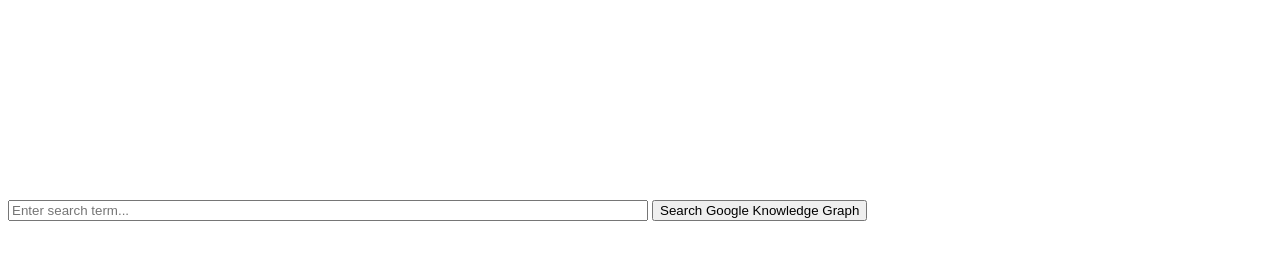
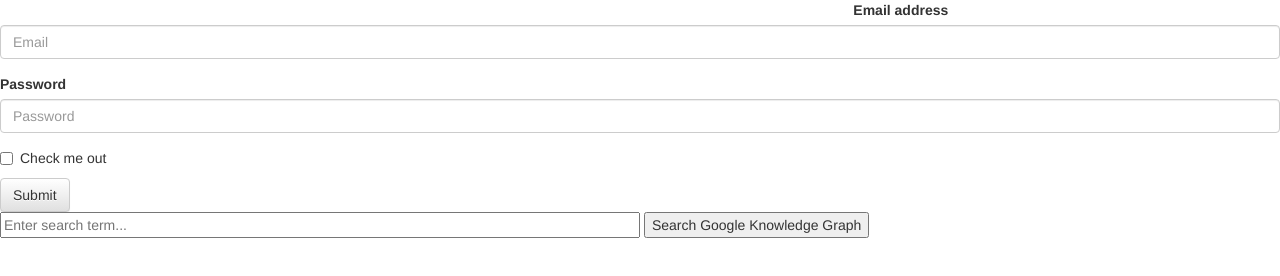
Before and after one commit to toadSTL/CS5551_2-2_LabAssignment, a plain HTML site: page Lab1/home.html in a window 1280 px wide. Drawn offline with nearby package versions, Linux system fonts and the light colour scheme.

```diff
--- a/Lab1/home.html
+++ b/Lab1/home.html
@@ -3,13 +3,22 @@
 <head>
     <meta charset="UTF-8">
     <title>Lab 1 Oauth Mashup</title>
+    <meta charset="UTF-8">
+    <meta name="viewport" content="width=device-width, initial-scale=1">
     <!--<link rel="stylesheet" href="https://maxcdn.bootstrapcdn.com/bootstrap3.3.7/css/bootstrap.min.css">-->
+    <!-- Latest compiled and minified CSS -->
+    <link rel="stylesheet" href="https://maxcdn.bootstrapcdn.com/bootstrap/3.3.7/css/bootstrap.min.css" integrity="sha384-BVYiiSIFeK1dGmJRAkycuHAHRg32OmUcww7on3RYdg4Va+PmSTsz/K68vbdEjh4u" crossorigin="anonymous">
+    <!-- Optional theme -->
+    <link rel="stylesheet" href="https://maxcdn.bootstrapcdn.com/bootstrap/3.3.7/css/bootstrap-theme.min.css" integrity="sha384-rHyoN1iRsVXV4nD0JutlnGaslCJuC7uwjduW9SVrLvRYooPp2bWYgmgJQIXwl/Sp" crossorigin="anonymous">
+    <!-- Latest compiled and minified JavaScript -->
+    <script src="https://maxcdn.bootstrapcdn.com/bootstrap/3.3.7/js/bootstrap.min.js" integrity="sha384-Tc5IQib027qvyjSMfHjOMaLkfuWVxZxUPnCJA7l2mCWNIpG9mGCD8wGNIcPD7Txa" crossorigin="anonymous"></script>
+   <link href="css/global.css" type="text/css" rel="stylesheet">
     <meta name="google-signin-client_id" content="790101742280-qcvrrjjisd4i1p4e870luieilj49b7nm.apps.googleusercontent.com">
     <script src="https://apis.google.com/js/platform.js" async defer></script>
     <script src="https://ajax.googleapis.com/ajax/libs/jquery/3.2.1/jquery.min.js"></script>
     <script type="application/javascript" src="http://code.angularjs.org/1.4.4/angular.min.js"></script>
     <script src="js/script.js"></script>
-    <style>
+    <!--<style>
         .g-signin2{
             margin-left: 500px;
             margin-top: 200px;
@@ -17,17 +26,41 @@
         .data{
             display:none;
         }
-    </style>
+    </style> -->
 </head>
 <body >
+
+<div class="container-fluid">
+    <div class="row">
+        <div class="col-md-4 col-sm-4 col-xs-12"></div>
+        <div class="col-md4 col-sm-4 col-xs-12"></div>
+
+
+        <form>
+            <div class="form-group">
+                <label for="exampleInputEmail1">Email address</label>
+                <input type="email" class="form-control" id="exampleInputEmail1" placeholder="Email">
+            </div>
+            <div class="form-group">
+                <label for="exampleInputPassword1">Password</label>
+                <input type="password" class="form-control" id="exampleInputPassword1" placeholder="Password">
+            </div>
+            <div class="checkbox">
+                <label>
+                    <input type="checkbox"> Check me out
+                </label>
+            </div>
+            <button type="submit" class="btn btn-default">Submit</button>
+
             <div class="g-signin2" data-onsuccess="onSignIn"></div>
-    <div class="data">
+         <!--   <div class="data">
                 <p>Profile Details</p>
                 <img id="pic" class="img-circle" width="100" height="100">
                 <p>Email Address</p>
                 <p id="email" class="alert alert-danger"></p>
                 <button onclick="signOut()" class="btn btn-danger">Sign Out</button>
             </div>
+         -->
             <div ng-app="myApp" ng-controller="myController">
                 <input type="text"  ng-model="searchTerm" style="width: 50%;"  placeholder="Enter search term...">
                 <input type="button" ng-click="gKnowledgeSearch()" value="Search Google Knowledge Graph">
@@ -40,6 +73,15 @@
             <div ng-app="imgApp" ng-controller="imgController">
 
             </div>
+        </form>
+
+
+    </div>
+    <div class="col-md-4 col-sm-4 col-xs-12"></div>
+</div>
+
+
+
 
     <script src="js/googleSearch.js"></script>
 </body>
```
Also changed, not shown: 1 other file. Lines whose indentation alone changed are shown as unchanged.
